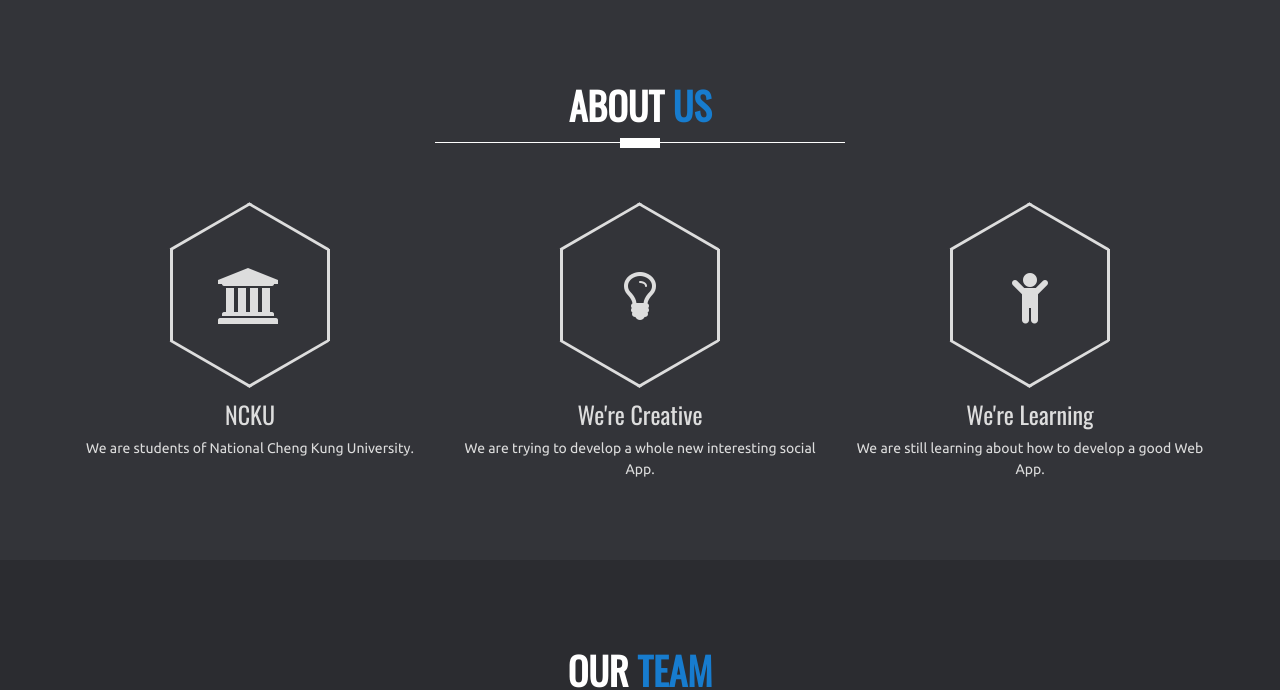
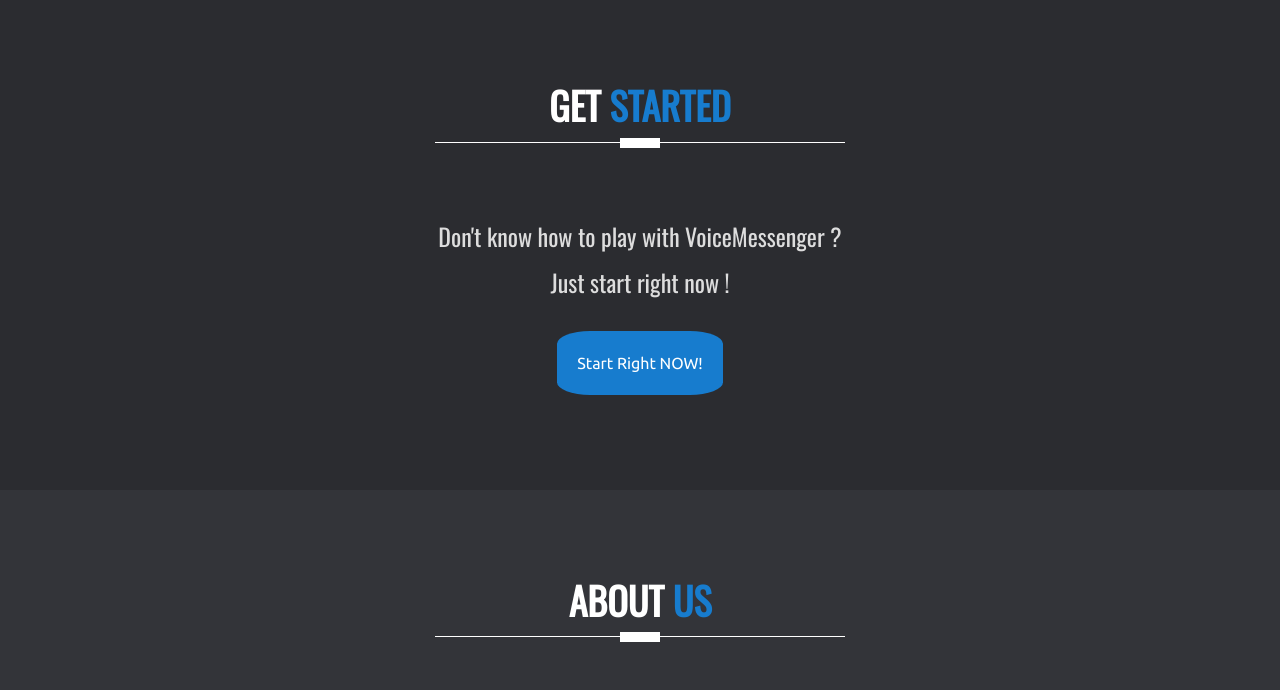
Before and after one commit to vtim9907/VoiceMessenger, a website: page index.html in a window 1280 px wide. Shown: the part 873-1563 px from the top of the page. Drawn offline with nearby package versions, Linux system fonts and the light colour scheme.

Commit message:
Add getStart section which link to main APP

```diff
--- a/css/main.css
+++ b/css/main.css
@@ -318,6 +318,27 @@
     color: rgb(23, 124, 206);
 }
 
+/*=================================================================
+	Get started section
+==================================================================*/
+
+#getStart {
+    padding: 70px 0;
+}
+
+.buttonStart {
+    background-color: rgb(23, 124, 206);
+    border: none;
+    color: white;
+    padding: 20px;
+    text-align: center;
+    text-decoration: none;
+    display: inline-block;
+    font-size: 16px;
+    margin: 4px 2px;
+    cursor: pointer;
+    border-radius: 20%;
+}
 
 /*=================================================================
 	About us section
--- a/index.html
+++ b/index.html
@@ -156,7 +156,8 @@
 				<!-- main nav -->
                 <nav class="collapse navbar-collapse navbar-right" role="Navigation">
                     <ul id="nav" class="nav navbar-nav">
-                        <li class="current"><a href="#body">Home</a></li>
+						<li class="current"><a href="#body">Home</a></li>
+						<li><a href="#getStart">Get Started</a></li>
                         <li><a href="#about">About Us</a></li>
                         <li><a href="#our-team">Team</a></li>
                         <li><a href="#contact-us">Contact</a></li>
@@ -169,7 +170,32 @@
         <!--
         End Fixed Navigation
         ==================================== -->
+		<!--
+		Start Link to main APP paged
+		==================================== -->
+		<section id="getStart">
+			<div class="container">
+				<div class="row">
 
+					<!-- section title -->
+					<div class="title text-center wow fadeIn" data-wow-duration="1500ms" >
+						<h2>Get <span class="color">Started</span></h2>
+						<div class="border"></div>
+					</div>
+					<!-- /section title -->
+					<!-- Start get started detail -->
+					<div class="text-center">
+						<h3>Don't know how to play with VoiceMessenger ? </h3>
+						<h3>Just start right now ! </h3><br />
+						<a href="https://github.com/vtim9907/VoiceMessenger"><button class="buttonStart">Start Right NOW!</button></a><br /><br />
+					</div>
+					<!-- End get started detail -->
+				</div>
+			</div>
+		</section> <!-- End section -->
+		<!--
+		End Link to main APP paged
+		==================================== -->
 		<!--
 		Start About Section
 		==================================== -->
```
